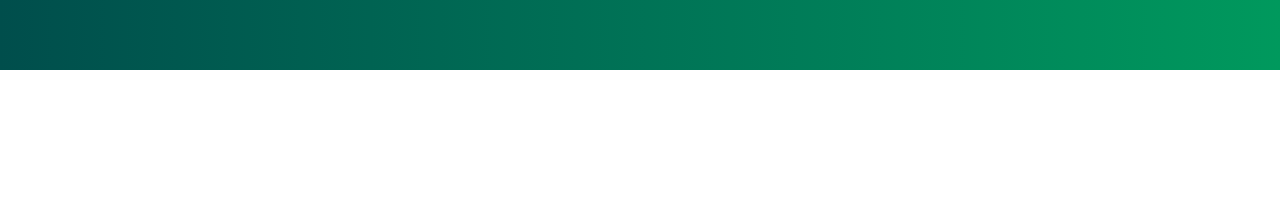
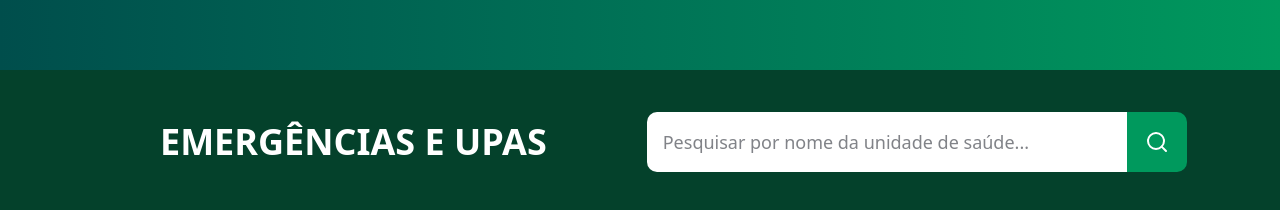
Before and after one commit to N1nh4/frontend-lab-web, a Next.js app: page /inicial in a window 1280 px wide. Shown: the part 1386-1596 px from the top of the page. Before the commit the page ends 1456 px from the top, so only its background shows below. Built offline with nearby package versions, Linux system fonts and the light colour scheme.

Commit message:
adicionando barra de pesquisa

```diff
--- a/src/app/(paginas)/(public)/inicial/page.tsx
+++ b/src/app/(paginas)/(public)/inicial/page.tsx
@@ -8,6 +8,7 @@ import {
 } from "@/components/ui/carousel";
 import { Button } from "@/components/ui/button";
 import Image from "next/image";
+import { Search } from "lucide-react";
 
 export default function Inicial() {
   const navLinks = [
@@ -24,9 +25,9 @@ export default function Inicial() {
   const cardHeight = "h-[300px]";
 
   return (
-    <div className="w-full min-h-screen">
+    <main className="w-full min-h-screen">
       <Cabecalho navLinks={navLinks} />
-      <main className="w-full py-20 bg-gradient-to-r from-[#004E4C] to-verdeClaro">
+      <div className="w-full py-20 bg-gradient-to-r from-[#004E4C] to-verdeClaro">
         <Carousel
           opts={{
             align: "center",
@@ -104,7 +105,25 @@ export default function Inicial() {
           <CarouselPrevious className="absolute left-4 top-1/2 -translate-y-1/2" />
           <CarouselNext className="absolute right-4 top-1/2 -translate-y-1/2" />
         </Carousel>
-      </main>
-    </div>
+      </div>
+
+      {/* Barra de pesquisa */}
+      <div className="flex w-full items-center h-36 bg-verdeEscuro ">
+          <div className="flex items-center justify-start pl-40 h-full text-white text-4xl font-semibold">
+            <h1>EMERGÊNCIAS E UPAS</h1>
+          </div>
+          <div className="flex items-center w-6/12 justify-end h-full">
+            <input
+              type="text"
+              placeholder="Pesquisar por nome da unidade de saúde..."
+              className=" w-3/4 h-15 px-4 bg-white text-lg rounded-l-lg focus:outline-none focus:ring-2 focus:ring-verdeClaro"
+            />
+            <button className="flex items-center justify-center h-15 w-15 bg-verdeClaro  text-white rounded-r-lg">
+              <Search />
+            </button>
+          </div>
+        </div>
+
+    </main>
   );
 }
--- a/src/app/layout.tsx
+++ b/src/app/layout.tsx
@@ -1,6 +1,7 @@
 import type { Metadata } from "next";
 import { Geist, Geist_Mono } from "next/font/google";
 import "./globals.css";
+import Cabecalho from "@/components/cabecalho";
 
 const geistSans = Geist({
   variable: "--font-geist-sans",
@@ -27,7 +28,8 @@ export default function RootLayout({
       <body
         className={`${geistSans.variable} ${geistMono.variable} antialiased`}
       >
-        <div className="pt-24">{children}</div>
+
+        <main className="flex-1 overflow-y-auto pt-24">{children}</main>
       </body>
     </html>
   );
```
